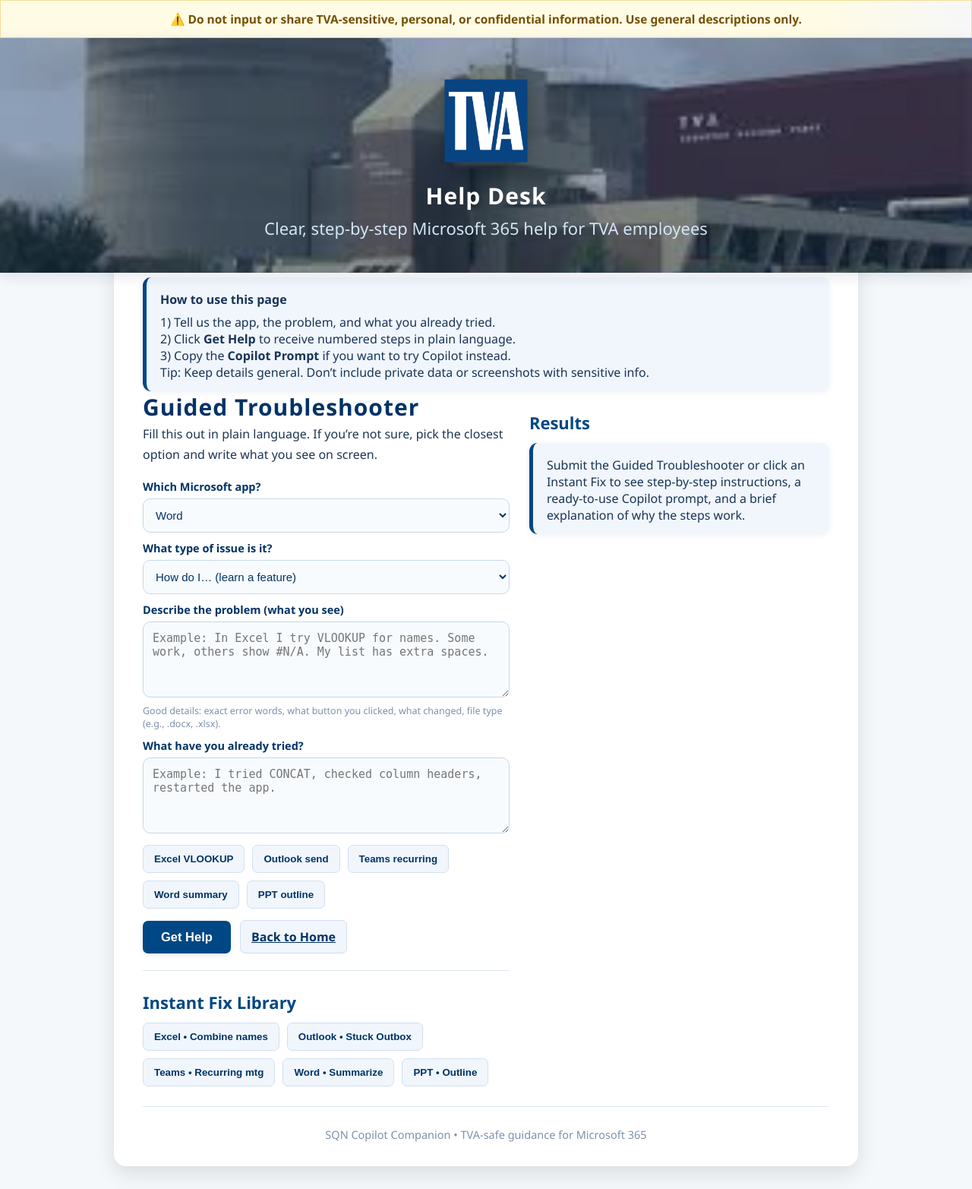
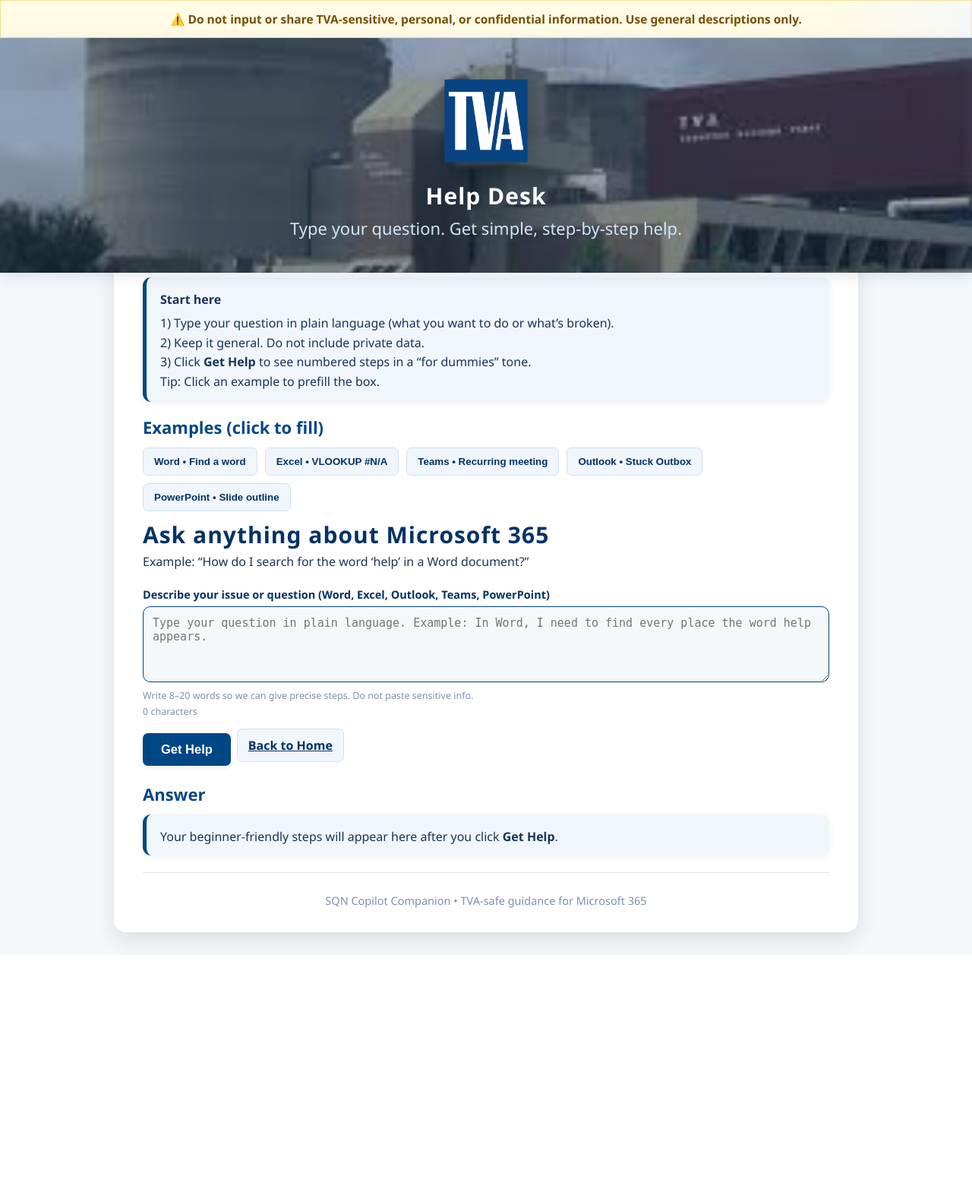
Before and after one commit to boombee101/copilot_app, a Flask app: page /help in a window 1280 px wide. Shown: the whole page at 76% size. After the commit the page ends 1257 px from the top, so only its background shows below. Run offline with Flask 3, Linux system fonts and the light colour scheme; the visitor is signed in with stand-in values (Sample User, id 1).

Commit message:
Restored simple Help Desk page with for-dummies tone

```diff
--- a/app.py
+++ b/app.py
@@ -372,77 +372,50 @@
 @app.route('/help', methods=['GET', 'POST'])
 def help_desk():
     """
-    Rebuilt Help Desk with Guided + Quick modes and structured output:
-      1) Clarifying Questions (if needed)
-      2) Numbered Steps
-      3) Copilot Prompt
-      4) Why This Works
+    Simple, one-box Help Desk:
+      - User types any question about Word/Excel/Outlook/Teams/PowerPoint
+      - We return beginner-friendly, numbered steps in plain language
     """
     if not session.get('logged_in'):
         return redirect(url_for('login'))
 
+    user_question = ""
     answer = None
-    prompt_text = None
-    why_text = None
-    user_question = ""
+    DEFAULT_MODEL = os.getenv("OPENAI_MODEL", "gpt-4o")
 
-    try:
-        mode = (request.form.get('mode') or '').strip()
+    if request.method == 'POST':
+        user_question = (request.form.get('user_question') or '').strip()
 
-        if request.method == 'POST' and mode == 'guided':
-            app_sel   = (request.form.get('app_select') or '').strip()
-            issue_type = (request.form.get('issue_type') or '').strip()
-            symptoms  = (request.form.get('symptoms') or '').strip()
-            tried     = (request.form.get('tried') or '').strip()
-            user_question = f"App: {app_sel}\nIssue Type: {issue_type}\nSymptoms: {symptoms}\nTried: {tried}"
-
-        elif request.method == 'POST' and mode == 'quick':
-            user_question = (request.form.get('user_question') or '').strip()
-
-        if request.method == 'POST':
-            if not user_question:
-                answer = "Please describe your Microsoft 365 issue on the left."
-            else:
+        if not user_question:
+            answer = "Please type your question above."
+        else:
+            try:
                 prompt = (
-                    "You are a Microsoft 365 support agent for TVA employees. "
-                    "Return the following sections in this exact order and with those headings:\n\n"
-                    "Clarifying Questions\n"
-                    "Numbered Steps\n"
-                    "Copilot Prompt\n"
-                    "Why This Works\n\n"
-                    "Rules: Avoid jargon, no sensitive data. Use short sentences. "
-                    "Tailor the steps to the user's details. If they tried things already, incorporate that.\n\n"
-                    f"User details:\n{user_question}\n"
+                    "You are a Microsoft 365 help agent for TVA employees. "
+                    "Respond in a very clear, beginner-friendly 'for dummies' tone. "
+                    "Write short sentences. Avoid jargon. "
+                    "Always give numbered steps specific to the app the user implies. "
+                    "If the request could apply to multiple apps, pick the most likely one and proceed. "
+                    "Do not ask for sensitive information. Do not request screenshots.\n\n"
+                    f"User question:\n{user_question}\n"
                 )
 
                 resp = client.chat.completions.create(
                     model=DEFAULT_MODEL,
                     messages=[
-                        {"role": "system", "content": "Be direct, clear, beginner-friendly. Always produce the 4 sections listed, even if some are brief."},
+                        {"role": "system", "content": "Be simple, friendly, and precise. Only give helpful numbered steps and a short tip if useful."},
                         {"role": "user", "content": prompt}
                     ],
                     temperature=0.3,
-                    max_tokens=900
+                    max_tokens=800
                 )
-                full = resp.choices[0].message.content.strip()
+                answer = resp.choices[0].message.content.strip()
 
-                clarify, steps, copilot_p, whyw = split_helpdesk_sections(full)
+            except Exception as e:
+                print(f"⚠️ Help Desk error: {e}")
+                answer = "⚠️ Sorry, I could not load help right now. Please try again."
 
-                # In the UI we primarily show steps, then prompt, then why.
-                answer = steps or full
-                prompt_text = copilot_p
-                why_text = whyw
-
-    except Exception as e:
-        print(f"⚠️ Help Desk error: {e}")
-        answer = "⚠️ Sorry, we couldn't get an answer from the AI. Please try again later."
-
-    return render_template("help.html",
-                           answer=answer,
-                           prompt_text=prompt_text,
-                           why_text=why_text,
-                           user_question=user_question)
-
+    return render_template("help.html", answer=answer, user_question=user_question)
 
 # =========================
 # Main
--- a/templates/help.html
+++ b/templates/help.html
@@ -7,146 +7,95 @@
   <link rel="stylesheet" href="{{ url_for('static', filename='style_classic.css') }}">
 </head>
 <body>
-  <div class="disclaimer">⚠️ Do not input or share TVA-sensitive, personal, or confidential information. Use general descriptions only.</div>
+  <div class="disclaimer" role="note">
+    ⚠️ Do not input or share TVA-sensitive, personal, or confidential information. Use general descriptions only.
+  </div>
 
   <div class="header">
     <div class="header-content">
       <img src="/static/images/tva_logo.png" alt="TVA Logo" />
       <div class="title">Help Desk</div>
-      <div class="subtitle">Clear, step-by-step Microsoft 365 help for TVA employees</div>
+      <div class="subtitle">Type your question. Get simple, step‑by‑step help.</div>
     </div>
   </div>
 
-  <div class="container">
-    <div class="panel" style="margin-top:0">
-      <b>How to use this page</b>
-      <div style="margin-top:8px">
-        1) Tell us the app, the problem, and what you already tried. <br>
-        2) Click <b>Get Help</b> to receive numbered steps in plain language. <br>
-        3) Copy the <b>Copilot Prompt</b> if you want to try Copilot instead. <br>
-        Tip: Keep details general. Don’t include private data or screenshots with sensitive info.
+  <div class="container" role="main">
+    <div class="panel" style="margin-top:0" aria-labelledby="start-here">
+      <b id="start-here">Start here</b>
+      <div style="margin-top:8px; line-height:1.6">
+        1) Type your question in plain language (what you want to do or what’s broken).<br>
+        2) Keep it general. Do not include private data.<br>
+        3) Click <b>Get Help</b> to see numbered steps in a “for dummies” tone.<br>
+        Tip: Click an example to prefill the box.
       </div>
     </div>
 
-    <div class="layout">
-      <!-- Left column: Guided Troubleshooter -->
-      <div>
-        <h1>Guided Troubleshooter</h1>
-        <p class="lead">Fill this out in plain language. If you’re not sure, pick the closest option and write what you see on screen.</p>
+    <h2 style="margin-top:18px">Examples (click to fill)</h2>
+    <div class="badges" aria-label="example questions">
+      <button class="btn-soft" type="button" onclick="fill('How do I search for the word &quot;help&quot; in a Word document?')">Word • Find a word</button>
+      <button class="btn-soft" type="button" onclick="fill('Excel shows #N/A in VLOOKUP for some names. How do I fix it?')">Excel • VLOOKUP #N/A</button>
+      <button class="btn-soft" type="button" onclick="fill('How do I schedule a recurring weekly Teams meeting with a custom time zone?')">Teams • Recurring meeting</button>
+      <button class="btn-soft" type="button" onclick="fill('Outlook won’t send. Messages are stuck in Outbox. How do I fix it?')">Outlook • Stuck Outbox</button>
+      <button class="btn-soft" type="button" onclick="fill('Turn bullet notes into a clean slide outline in PowerPoint.')">PowerPoint • Slide outline</button>
+    </div>
 
-        <form method="post" autocomplete="off">
-          <label class="label" for="app_select">Which Microsoft app?</label>
-          <select id="app_select" name="app_select">
-            <option>Word</option>
-            <option>Excel</option>
-            <option>Outlook</option>
-            <option>Teams</option>
-            <option>PowerPoint</option>
-            <option>Other</option>
-          </select>
+    <h1 style="margin-top:10px">Ask anything about Microsoft 365</h1>
+    <p class="lead">Example: “How do I search for the word ‘help’ in a Word document?”</p>
 
-          <label class="label" for="issue_type" style="margin-top:10px">What type of issue is it?</label>
-          <select id="issue_type" name="issue_type">
-            <option>How do I… (learn a feature)</option>
-            <option>Error or bug (something is broken)</option>
-            <option>Formatting or layout issue</option>
-            <option>File open/save/share problem</option>
-            <option>Account, permissions, or access</option>
-            <option>Other / not sure</option>
-          </select>
+    <form method="post" autocomplete="off" onsubmit="return onSubmit()" aria-describedby="hint">
+      <label class="label" for="user_question">Describe your issue or question (Word, Excel, Outlook, Teams, PowerPoint)</label>
+      <textarea
+        id="user_question"
+        name="user_question"
+        placeholder="Type your question in plain language. Example: In Word, I need to find every place the word help appears."
+        aria-required="true"
+        aria-describedby="hint counter"
+        autofocus
+      >{{ user_question }}</textarea>
 
-          <label class="label" for="symptoms" style="margin-top:10px">Describe the problem (what you see)</label>
-          <textarea id="symptoms" name="symptoms" placeholder="Example: In Excel I try VLOOKUP for names. Some work, others show #N/A. My list has extra spaces."></textarea>
-          <div class="hint">Good details: exact error words, what button you clicked, what changed, file type (e.g., .docx, .xlsx).</div>
+      <div class="hint" id="hint">Write 8–20 words so we can give precise steps. Do not paste sensitive info.</div>
+      <div class="hint" id="counter">0 characters</div>
 
-          <label class="label" for="tried" style="margin-top:10px">What have you already tried?</label>
-          <textarea id="tried" name="tried" placeholder="Example: I tried CONCAT, checked column headers, restarted the app."></textarea>
+      <div style="margin-top:10px; display:flex; gap:8px; align-items:center">
+        <button id="submitBtn" class="button" type="submit" disabled>Get Help</button>
+        <a class="btn-soft" href="{{ url_for('home') }}">Back to Home</a>
+      </div>
+    </form>
 
-          <div class="badges" style="margin-top:10px">
-            <button class="btn-soft" type="button" onclick="fillPreset('Excel','Error or bug (something is broken)','VLOOKUP shows #N/A for some names','Checked spelling; trimmed spaces in one column')">Excel VLOOKUP</button>
-            <button class="btn-soft" type="button" onclick="fillPreset('Outlook','Error or bug (something is broken)','Messages stuck in Outbox','Restarted Outlook; toggled Work Offline')">Outlook send</button>
-            <button class="btn-soft" type="button" onclick="fillPreset('Teams','How do I… (learn a feature)','Need a recurring weekly meeting with time zone','Tried from Calendar, not sure about time zone')">Teams recurring</button>
-            <button class="btn-soft" type="button" onclick="fillPreset('Word','Formatting or layout issue','Large wall of text; need short summary','Tried selecting text and looking for summarize')">Word summary</button>
-            <button class="btn-soft" type="button" onclick="fillPreset('PowerPoint','How do I… (learn a feature)','Turn bullet notes into a clean outline','Tried Designer but results look messy')">PPT outline</button>
-          </div>
-
-          <input type="hidden" name="mode" value="guided">
-          <button class="button" type="submit" style="margin-top:12px">Get Help</button>
-          <a class="btn-soft" href="{{ url_for('home') }}" style="margin-left:8px">Back to Home</a>
-        </form>
-
-        <hr class="divider">
-
-        <h2>Instant Fix Library</h2>
-        <div class="badges">
-          <button class="btn-soft" type="button" onclick="quickAsk('Excel: Combine first and last name into one column (with a safe formula).')">Excel • Combine names</button>
-          <button class="btn-soft" type="button" onclick="quickAsk('Outlook: Fix emails stuck in Outbox and make sure new mails send.')">Outlook • Stuck Outbox</button>
-          <button class="btn-soft" type="button" onclick="quickAsk('Teams: Schedule a recurring weekly meeting with a custom time zone.')">Teams • Recurring mtg</button>
-          <button class="btn-soft" type="button" onclick="quickAsk('Word: Turn a long section into a short, readable summary for a shift handoff.')">Word • Summarize</button>
-          <button class="btn-soft" type="button" onclick="quickAsk('PowerPoint: Turn bullet notes into a clean slide outline with headings and sub-bullets.')">PPT • Outline</button>
-        </div>
-      </div>
-
-      <!-- Right column: Results -->
-      <div>
-        <h2>Results</h2>
-
-        {% if answer %}
-          <div class="panel">
-            <div style="display:flex;gap:8px;justify-content:flex-end;margin-bottom:8px">
-              <button class="btn-soft" onclick="copyText('stepsBox')">Copy steps</button>
-              <button class="btn-soft" onclick="copyText('promptBox')">Copy Copilot prompt</button>
-            </div>
-
-            <div id="stepsBox" class="mono">{{ answer|safe }}</div>
-
-            {% if prompt_text %}
-              <hr class="divider">
-              <b>Copilot Prompt</b>
-              <div id="promptBox" class="mono">{{ prompt_text|safe }}</div>
-            {% endif %}
-
-            {% if why_text %}
-              <hr class="divider">
-              <b>Why this works</b>
-              <div class="mono">{{ why_text|safe }}</div>
-            {% endif %}
-          </div>
-        {% else %}
-          <div class="panel">
-            Submit the Guided Troubleshooter or click an Instant Fix to see step-by-step instructions, a ready-to-use Copilot prompt, and a brief explanation of why the steps work.
-          </div>
-        {% endif %}
-      </div>
-    </div>
+    <h2 style="margin-top:22px">Answer</h2>
+    {% if answer %}
+      <div class="panel mono" id="answerBox">{{ answer|safe }}</div>
+    {% else %}
+      <div class="panel" id="answerPlaceholder">Your beginner‑friendly steps will appear here after you click <b>Get Help</b>.</div>
+    {% endif %}
 
     <hr class="divider" />
     <div class="footer">SQN Copilot Companion • TVA-safe guidance for Microsoft 365</div>
   </div>
 
-  <form id="quickForm" method="post" style="display:none">
-    <input type="hidden" name="mode" value="quick">
-    <input type="hidden" name="user_question" id="quickQuestion">
-  </form>
+  <script>
+    const ta = document.getElementById('user_question');
+    const counter = document.getElementById('counter');
+    const submitBtn = document.getElementById('submitBtn');
 
-  <script>
-    function copyText(id){
-      const el=document.getElementById(id); if(!el) return;
-      const sel=window.getSelection(), range=document.createRange();
-      range.selectNodeContents(el); sel.removeAllRanges(); sel.addRange(range);
-      document.execCommand('copy'); sel.removeAllRanges();
+    function updateCounter(){
+      const len = (ta.value || '').trim().length;
+      counter.textContent = len + ' characters';
+      submitBtn.disabled = len < 12; // require a bit of detail
     }
-    function fillPreset(app, type, symptoms, tried){
-      document.getElementById('app_select').value = app;
-      document.getElementById('issue_type').value = type;
-      document.getElementById('symptoms').value = symptoms;
-      document.getElementById('tried').value = tried;
-      document.getElementById('symptoms').focus();
+    function fill(text){
+      ta.value = text;
+      updateCounter();
+      ta.focus();
+      window.scrollTo({ top: ta.getBoundingClientRect().top + window.scrollY - 120, behavior: 'smooth' });
     }
-    function quickAsk(text){
-      document.getElementById('quickQuestion').value = text;
-      document.getElementById('quickForm').submit();
+    function onSubmit(){
+      submitBtn.textContent = 'Working...';
+      submitBtn.disabled = true;
+      return true;
     }
+    ta && ta.addEventListener('input', updateCounter);
+    updateCounter();
   </script>
 </body>
 </html>
```
